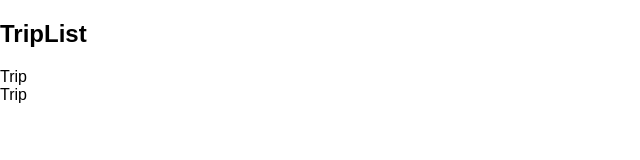
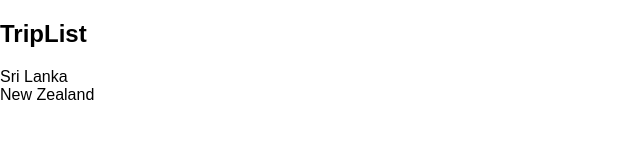
Before and after one commit to dudluk/travolero-react, a React (Create React App) app: page / in a window 1280 px wide. Shown: the top 160 px of the page, without its empty margins (0-640 px from the left). Built offline with nearby package versions, Linux system fonts and the light colour scheme.

Commit message:
Added data bindings for trip list

```diff
--- a/src/Trips/TripList.js
+++ b/src/Trips/TripList.js
@@ -1,14 +1,31 @@
-import React, {Component} from "react";
-import {TripListItem} from "./TripListItem";
+import React, { Component } from "react";
+import { TripListItem } from "./TripListItem";
 
 export class TripList extends Component {
+
+    getIntialState() {
+        return {
+            trips: [
+                {
+                    id: 1,
+                    name: "Sri Lanka"
+                },
+                {
+                    id: 2,
+                    name: "New Zealand"
+                }
+            ]
+        }
+    };
+
     render() {
-        return (
-            <div>
+        let items = this.getIntialState().trips;
+        let nodes = items.map(t => <TripListItem name={t.name}></TripListItem>);
+
+        return (<div>
                 <h2>TripList</h2>
                 <div>
-                    <TripListItem></TripListItem>
-                    <TripListItem></TripListItem>
+                    {nodes}
                 </div>
             </div>
         );
--- a/src/Trips/TripListItem.js
+++ b/src/Trips/TripListItem.js
@@ -1,7 +1,7 @@
-import React, {Component} from "react";
+import React, { Component } from "react";
 
 export class TripListItem extends Component {
     render() {
-        return (<div>Trip</div>);
+        return (<div>{this.props.name}</div>);
     }
 }
```
